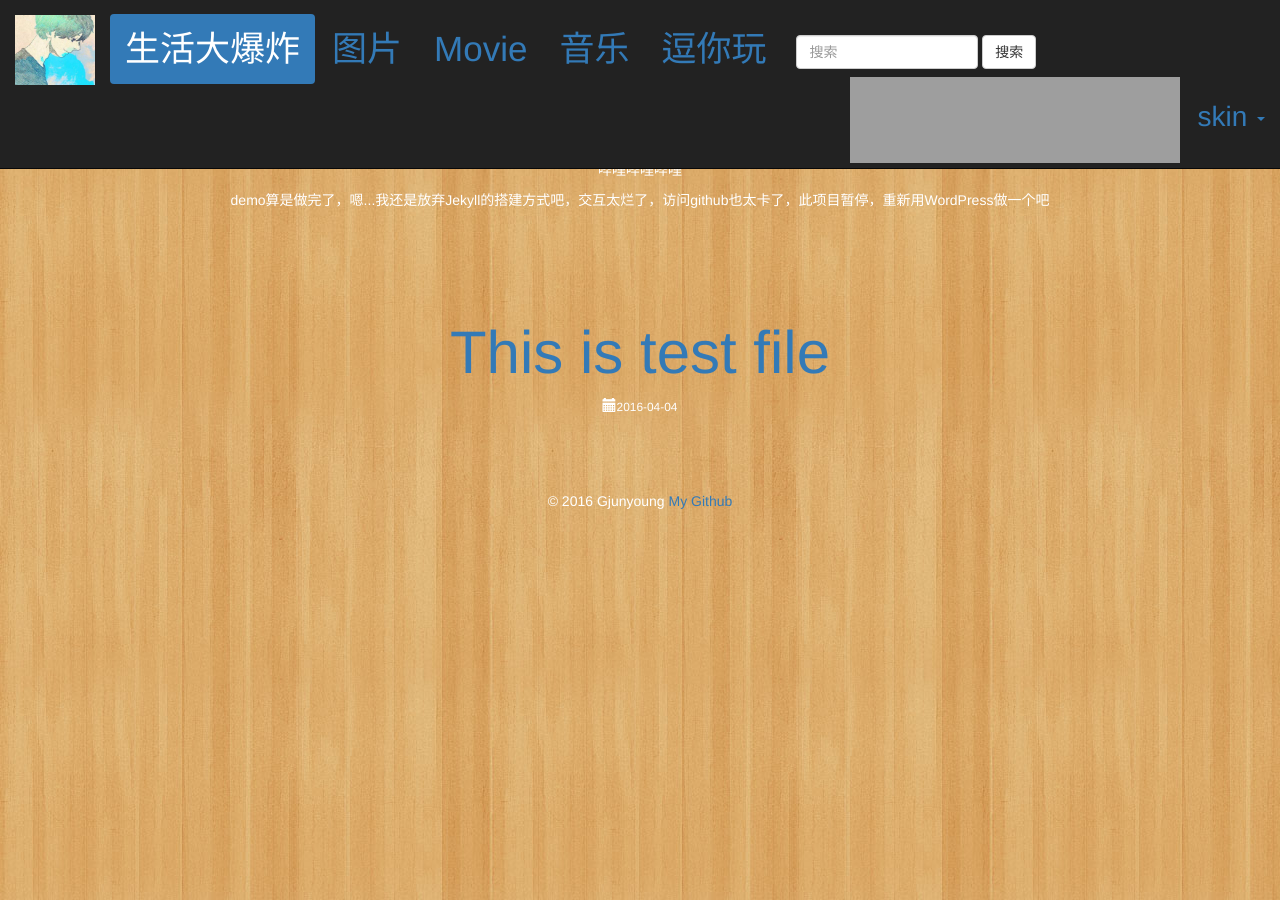
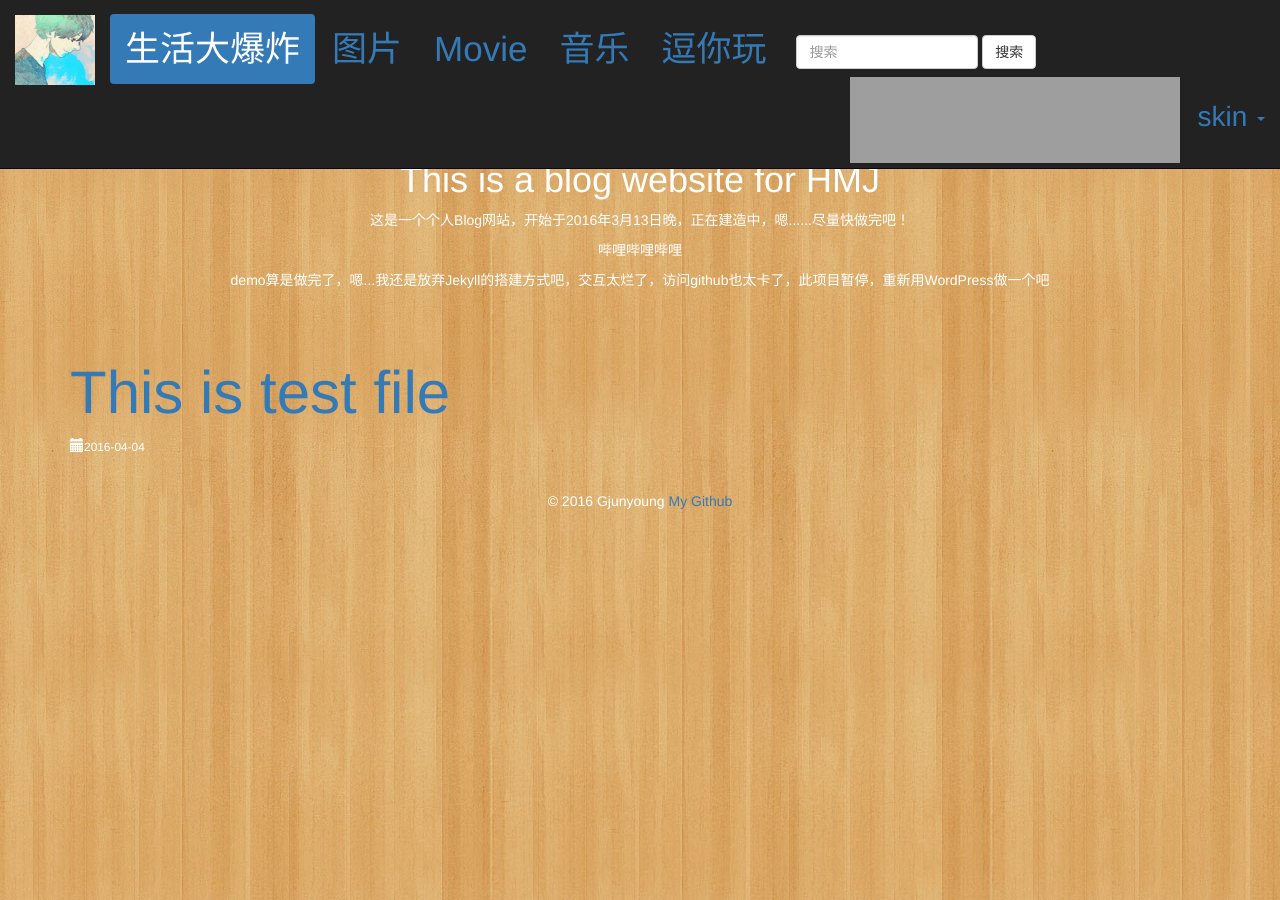
Before and after one commit to gjunyoung/blog-for-someone, a Jekyll site: the page built from index.html, in a window 1280 px wide. Built offline with Jekyll 4.4.1, drawn with Linux system fonts in a browser that asks for light colours; grey boxes are pictures that could not be loaded.

Commit message:
Update default.html

```diff
--- a/_layouts/default.html
+++ b/_layouts/default.html
@@ -6,9 +6,11 @@
     <title>{{page.title}}</title>
     <link rel="stylesheet" href="https://cdn.bootcss.com/bootstrap/3.3.6/css/bootstrap.min.css">
     <link rel="stylesheet" href="../../css/mycss.css">
+    <style type="text/css">
     body{
     padding-top: 100px;
 }
+</style>
 </head>
 
 <body class="bg">
@@ -68,7 +70,7 @@
         <p>哔哩哔哩哔哩</p>
         <p>demo算是做完了，嗯...我还是放弃Jekyll的搭建方式吧，交互太烂了，访问github也太卡了，此项目暂停，重新用WordPress做一个吧</p>
     </div>
-    <div id="myTabContent" class="tab-content starter">
+    <div id="content">
     {{content}}
     </div>
 </div>
```
